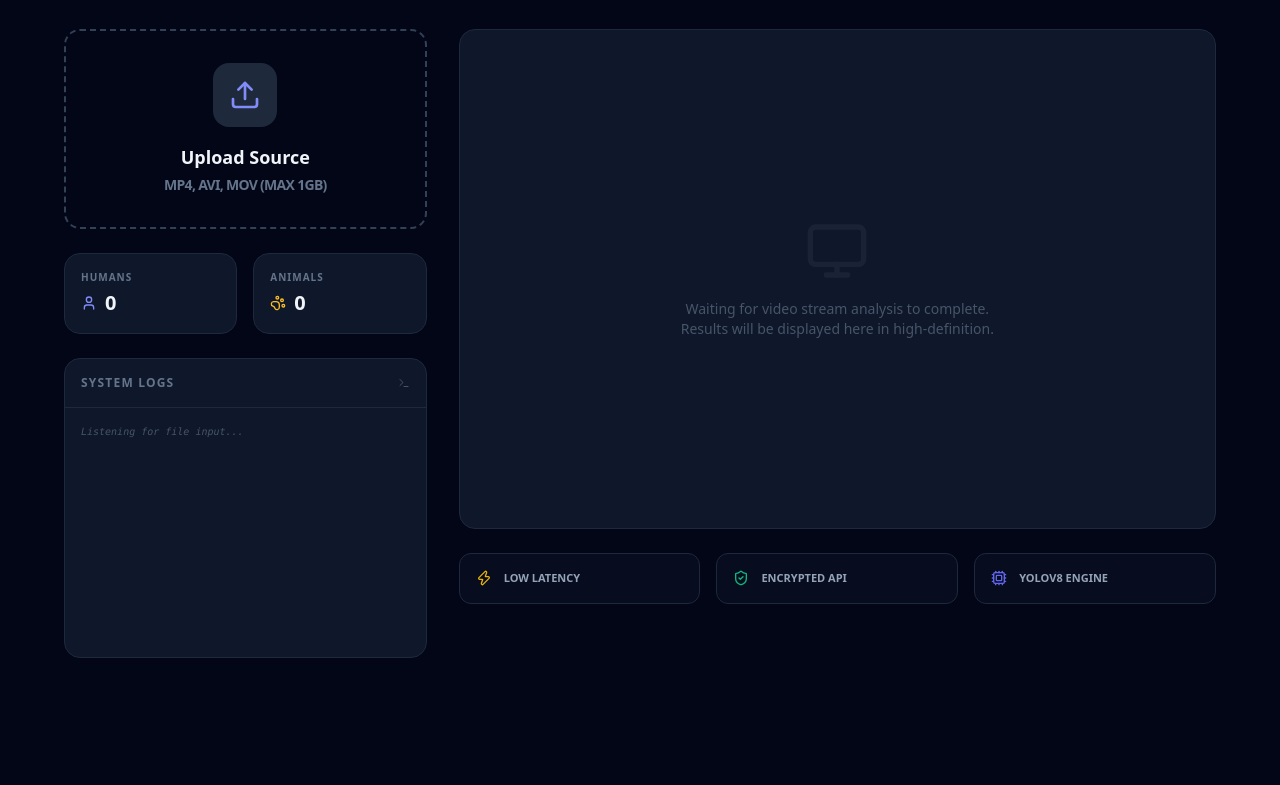
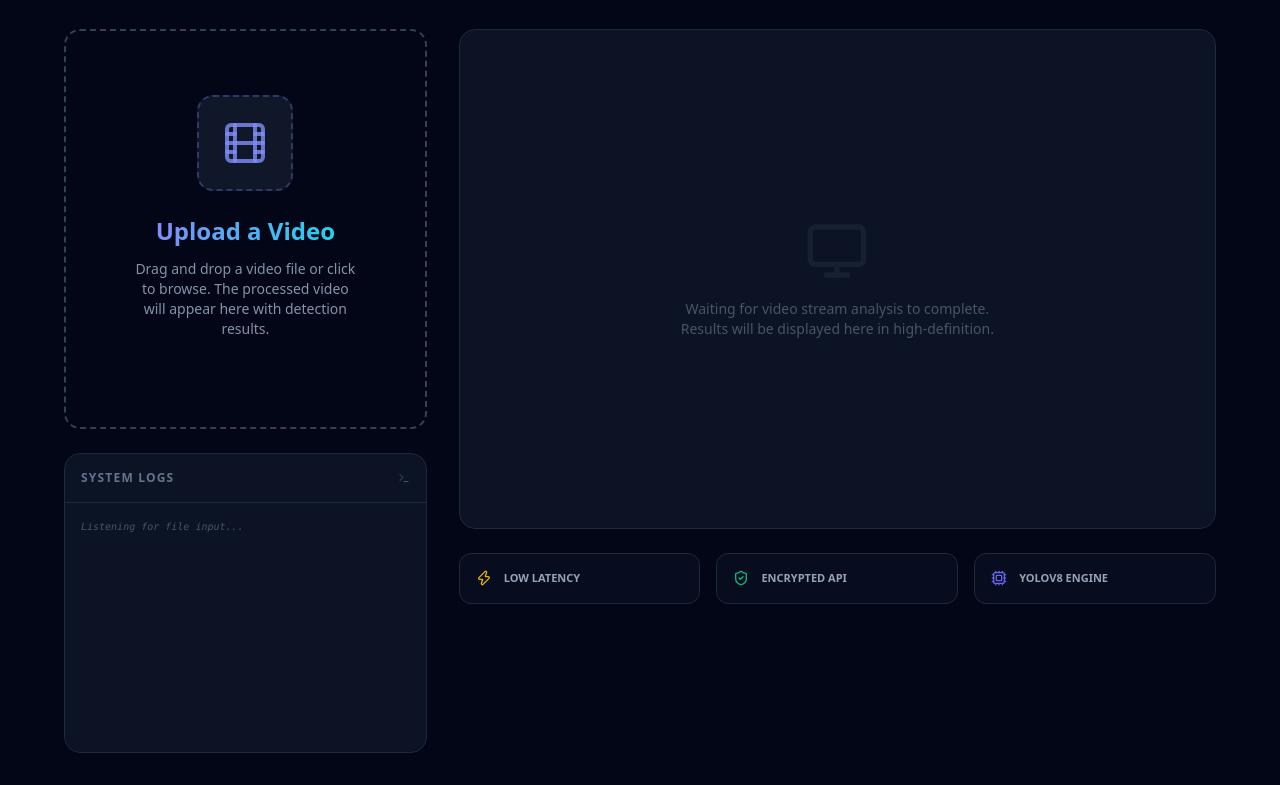
Before and after one commit to Saumik17rkl/Animal_Human_CV_Detection, a plain HTML site: page template/index.html in a window 1280 px wide. Shown: the part 103-888 px from the top of the page. Before the commit the page ends 800 px from the top, so only its background shows below. Drawn offline with nearby package versions, Linux system fonts and the light colour scheme.

Commit message:
Enhance UI: Remove stats and improve video player interface

```diff
--- a/template/index.html
+++ b/template/index.html
@@ -66,15 +66,13 @@
                 <div id="dropzone" class="relative overflow-hidden rounded-2xl border-2 border-dashed border-slate-700 hover:border-indigo-500 hover:bg-slate-900/50 transition-all duration-300 p-8 text-center cursor-pointer">
                     <input type="file" id="file-input" class="hidden" accept="video/*">
 
-                    <!-- Idle State -->
-                    <div id="idle-ui" class="space-y-4">
-                        <div class="mx-auto w-16 h-16 bg-slate-800 rounded-2xl flex items-center justify-center text-indigo-400">
-                            <i data-lucide="upload" class="w-8 h-8"></i>
+                    <!-- Empty/Idle State -->
+                    <div id="display-idle" class="flex-1 flex flex-col items-center justify-center p-8 text-center">
+                        <div class="w-24 h-24 bg-slate-800/50 rounded-2xl flex items-center justify-center text-indigo-400/80 mb-6 border-2 border-dashed border-indigo-400/30">
+                            <i data-lucide="film" class="w-12 h-12"></i>
                         </div>
-                        <div>
-                            <h3 class="font-semibold text-lg">Upload Source</h3>
-                            <p class="text-sm text-slate-500 mt-1 uppercase tracking-tighter font-bold">MP4, AVI, MOV (MAX 1GB)</p>
-                        </div>
+                        <h3 class="text-2xl font-bold mb-3 bg-gradient-to-r from-indigo-400 to-cyan-400 bg-clip-text text-transparent">Upload a Video</h3>
+                        <p class="text-slate-400/90 max-w-md mx-auto mb-6 text-sm">Drag and drop a video file or click to browse. The processed video will appear here with detection results.</p>
                     </div>
 
                     <!-- Active State (Progress) -->
@@ -89,26 +87,8 @@
                     </div>
                 </div>
 
-                <!-- Detection Stats (Updated Live from Backend) -->
-                <div class="grid grid-cols-2 gap-4">
-                    <div class="p-4 rounded-2xl bg-slate-900 border border-slate-800">
-                        <p class="text-[10px] font-bold text-slate-500 uppercase tracking-widest mb-1">Humans</p>
-                        <div class="flex items-center gap-2">
-                            <i data-lucide="user" class="w-4 h-4 text-indigo-400"></i>
-                            <span id="stat-humans" class="text-xl font-bold">0</span>
-                        </div>
-                    </div>
-                    <div class="p-4 rounded-2xl bg-slate-900 border border-slate-800">
-                        <p class="text-[10px] font-bold text-slate-500 uppercase tracking-widest mb-1">Animals</p>
-                        <div class="flex items-center gap-2">
-                            <i data-lucide="paw-print" class="w-4 h-4 text-amber-400"></i>
-                            <span id="stat-animals" class="text-xl font-bold">0</span>
-                        </div>
-                    </div>
-                </div>
-
                 <!-- Activity Logs -->
-                <div class="bg-slate-900 rounded-2xl border border-slate-800 flex flex-col h-[300px]">
+                <div class="bg-slate-900/80 rounded-2xl border border-slate-800 flex flex-col h-[300px] backdrop-blur-sm">
                     <div class="p-4 border-b border-slate-800 flex items-center justify-between">
                         <h3 class="text-xs font-bold uppercase tracking-widest text-slate-500">System Logs</h3>
                         <i data-lucide="terminal" class="w-3 h-3 text-slate-600"></i>
@@ -122,7 +102,7 @@
             <!-- Right Column: Video Preview & Results (8 cols) -->
             <div class="lg:col-span-8 space-y-6">
 
-                <div id="result-view" class="bg-slate-900 rounded-2xl border border-slate-800 overflow-hidden min-h-[500px] flex flex-col relative">
+                <div id="result-view" class="bg-slate-900/80 rounded-2xl border border-slate-800 overflow-hidden min-h-[500px] flex flex-col relative backdrop-blur-sm">
 
                     <!-- Empty/Idle State -->
                     <div id="display-idle" class="flex-1 flex flex-col items-center justify-center text-slate-600 p-12 text-center">
```
